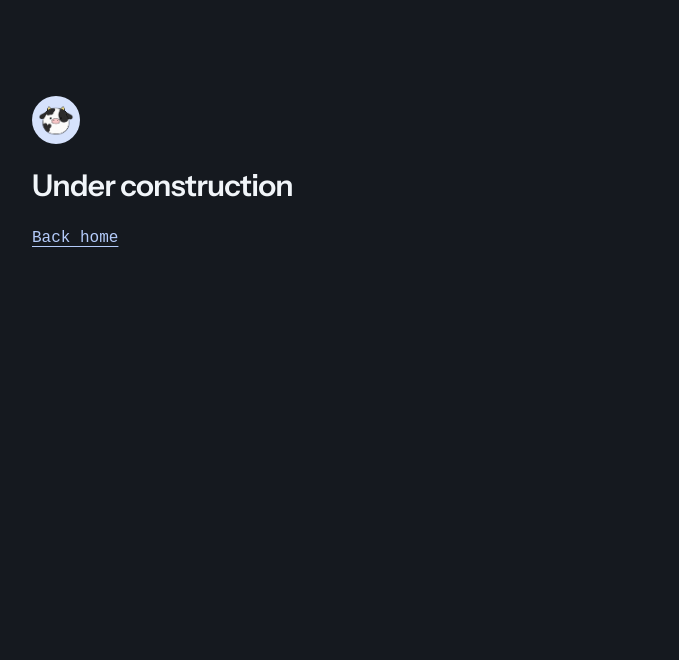
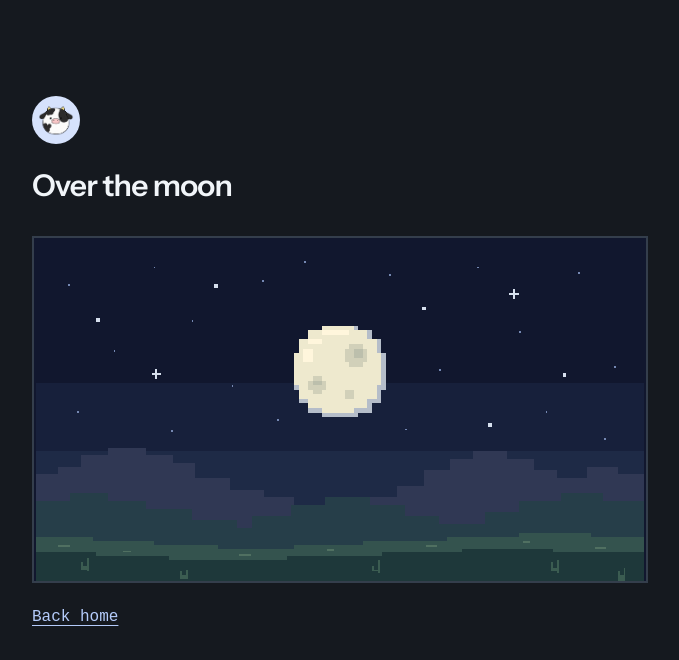
Before and after one commit to etpans/personal-website, a website: page cows.html in a window 1280 px wide. Shown: the whole page, without its empty margins (300-979 px from the left). Drawn offline with nearby package versions, Linux system fonts and the light colour scheme; a web font is replaced by a local one.

Commit message:
feat: add cow landscape and reorganize files

```diff
--- a/cows.html
+++ b/cows.html
@@ -8,14 +8,24 @@
     <link rel="preconnect" href="https://fonts.googleapis.com" />
     <link rel="preconnect" href="https://fonts.gstatic.com" crossorigin />
     <link href="./style.css" rel="stylesheet" />
+    <link href="./src/cows.css" rel="stylesheet" />
     <script src="https://cdn.jsdelivr.net/npm/@tailwindcss/browser@4"></script>
   </head>
   <body class="text-base font-normal leading-7">
     <main class="mx-auto max-w-2xl px-[22px] py-16 sm:px-7 sm:py-24">
       <a class="cow-mark" href="./index.html" aria-label="Evan Tran home">
-        <img src="./cow.png" alt="" width="48" height="48" />
+        <img src="./assets/cow.png" alt="" width="48" height="48" />
       </a>
-      <h1 class="text-3xl font-semibold tracking-tight">Under construction</h1>
+      <h1 class="text-3xl font-semibold tracking-tight">Over the moon</h1>
+      <figure class="moon-scene">
+        <img
+          class="moon-scene-landscape"
+          src="./assets/cow-landscape.svg"
+          alt="A pixel-art night sky filled with stars, a pale full moon above blue hills, and a quiet grassy meadow."
+          width="320"
+          height="180"
+        />
+      </figure>
       <p class="mt-5">
         <a class="inline-link" href="./index.html">Back home</a>
       </p>
--- /dev/null
+++ b/src/cows.css
@@ -0,0 +1,16 @@
+.moon-scene {
+  position: relative;
+  isolation: isolate;
+  overflow: hidden;
+  aspect-ratio: 16 / 9;
+  margin-top: 2rem;
+  border: 2px solid var(--color-border);
+  background-color: #11172e;
+}
+
+.moon-scene-landscape {
+  display: block;
+  width: 100%;
+  height: 100%;
+  image-rendering: pixelated;
+}
```
Also changed, not shown: 404.html (+1 -1 lines), index.html (+1 -1 lines), assets/cow-landscape.svg (added), assets/cow.png (renamed from cow.png).
